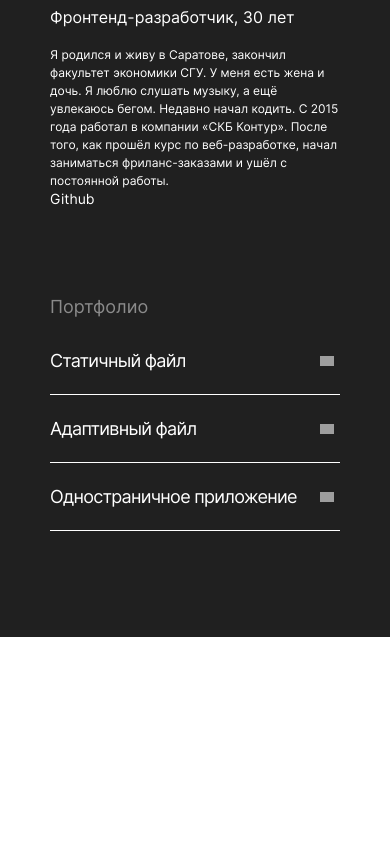
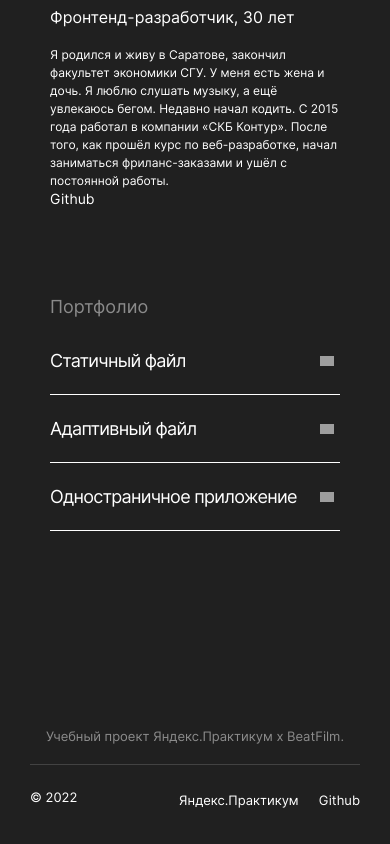
Before and after one commit to trufak/movies-explorer-frontend, a React (Create React App) app: page / in a window 390 px wide. Shown: the part 2866-3710 px from the top of the page. Before the commit the page ends 3503 px from the top, so only its background shows below. Built offline with nearby package versions, Linux system fonts and the light colour scheme; grey boxes are pictures that could not be loaded.

Commit message:
feat: сверстать Footer

```diff
--- a/src/components/Footer/Footer.css
+++ b/src/components/Footer/Footer.css
@@ -0,0 +1,100 @@
+.Footer {
+  padding: 80px 70px 20px;
+}
+
+@media screen and (max-width: 768px) {
+  .Footer {
+    padding: 80px 30px 20px;
+  }
+}
+
+@media screen and (max-width: 320px) {
+  .Footer {
+    padding: 80px 10px 20px;
+  }
+}
+
+.Footer__title {
+  font-weight: 400;
+  font-size: 13px;
+  line-height: 16px;
+  text-align: center;
+  color: #8B8B8B;
+  padding-bottom: 20px;
+  border-bottom: 1px solid #424242;
+}
+
+@media screen and (max-width: 320px) {
+  .Footer__title {
+    font-size: 12px;
+    line-height: 15px;
+    padding: 80px 10px 20px;
+  }
+}
+
+.Footer__elements {
+  width: 100%;
+  display: grid;
+  grid-template-columns: auto 1fr;
+  grid-template-rows: auto;
+  grid-template-areas: "copyright links";
+}
+
+@media screen and (max-width: 320px) {
+  .Footer__elements {
+    grid-template-columns: 1fr;
+    grid-template-rows: auto auto;
+    grid-template-areas:
+    "links"
+    "copyright";
+  }
+}
+
+.Footer__copyright {
+  grid-area: copyright;
+  font-weight: 400;
+  font-size: 13px;
+  line-height: 16px;
+  justify-self: start;
+}
+
+@media screen and (max-width: 320px) {
+  .Footer__copyright {
+    font-size: 12px;
+    line-height: 15px;
+    justify-self: center;
+  }
+}
+
+.Footer__links {
+  grid-area: links;
+  list-style: none;
+  padding: 0;
+  justify-self: end;
+  display: grid;
+  grid-auto-flow: column;
+  column-gap: 20px;
+}
+
+@media screen and (max-width: 320px) {
+  .Footer__links {
+    grid-auto-flow: row;
+    row-gap: 12px;
+    justify-self: center;
+  }
+}
+
+.Footer__link {
+  font-weight: 400;
+  font-size: 13px;
+  line-height: 16px;
+  display: block;
+  text-align: center;
+}
+
+@media screen and (max-width: 320px) {
+  .Footer__links {
+    font-size: 12px;
+    line-height: 15px;
+  }
+}
--- a/src/components/Footer/Footer.js
+++ b/src/components/Footer/Footer.js
@@ -0,0 +1,23 @@
+import './Footer.css';
+import { Link } from 'react-router-dom';
+
+const Footer = () => {
+  return (
+    <div className='Footer'>
+      <h2 className='Footer__title'>Учебный проект Яндекс.Практикум х BeatFilm.</h2>
+      <div className='Footer__elements'>
+        <p className='Footer__copyright'>&copy; {new Date().getFullYear()}</p>
+          <ul className='Footer__links'>
+            <li>
+              <Link className='link Footer__link' to='' >Яндекс.Практикум</Link>
+            </li>
+            <li>
+              <Link className='link Footer__link' to='' >Github</Link>
+            </li>
+          </ul>
+      </div>
+    </div>
+  );
+};
+
+export default Footer;
--- a/src/components/Main/Main.js
+++ b/src/components/Main/Main.js
@@ -4,6 +4,7 @@ import Promo from '../Promo/Promo';
 import AboutProject from '../AboutProject/AboutProject';
 import Techs from '../Techs/Techs';
 import Portfolio from '../Portfolio/Portfolio';
+import Footer from '../Footer/Footer';
 
 const Main = ({ loggedIn }) => {
   return (
@@ -13,8 +14,9 @@ const Main = ({ loggedIn }) => {
       <AboutProject />
       <Techs />
       <Portfolio />
+      <Footer />
     </div>
-);
+  );
 };
 
 export default Main;
```
